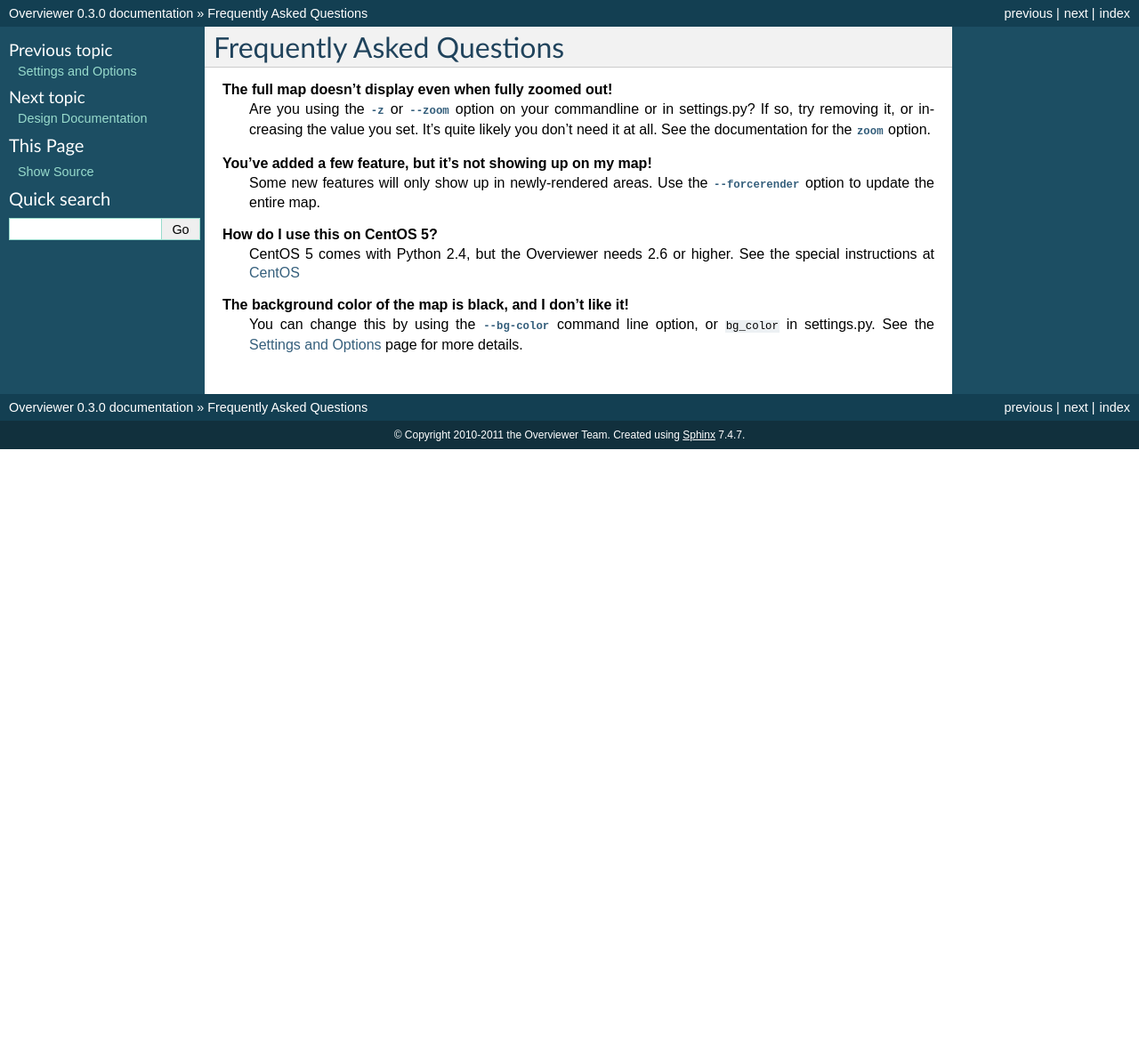
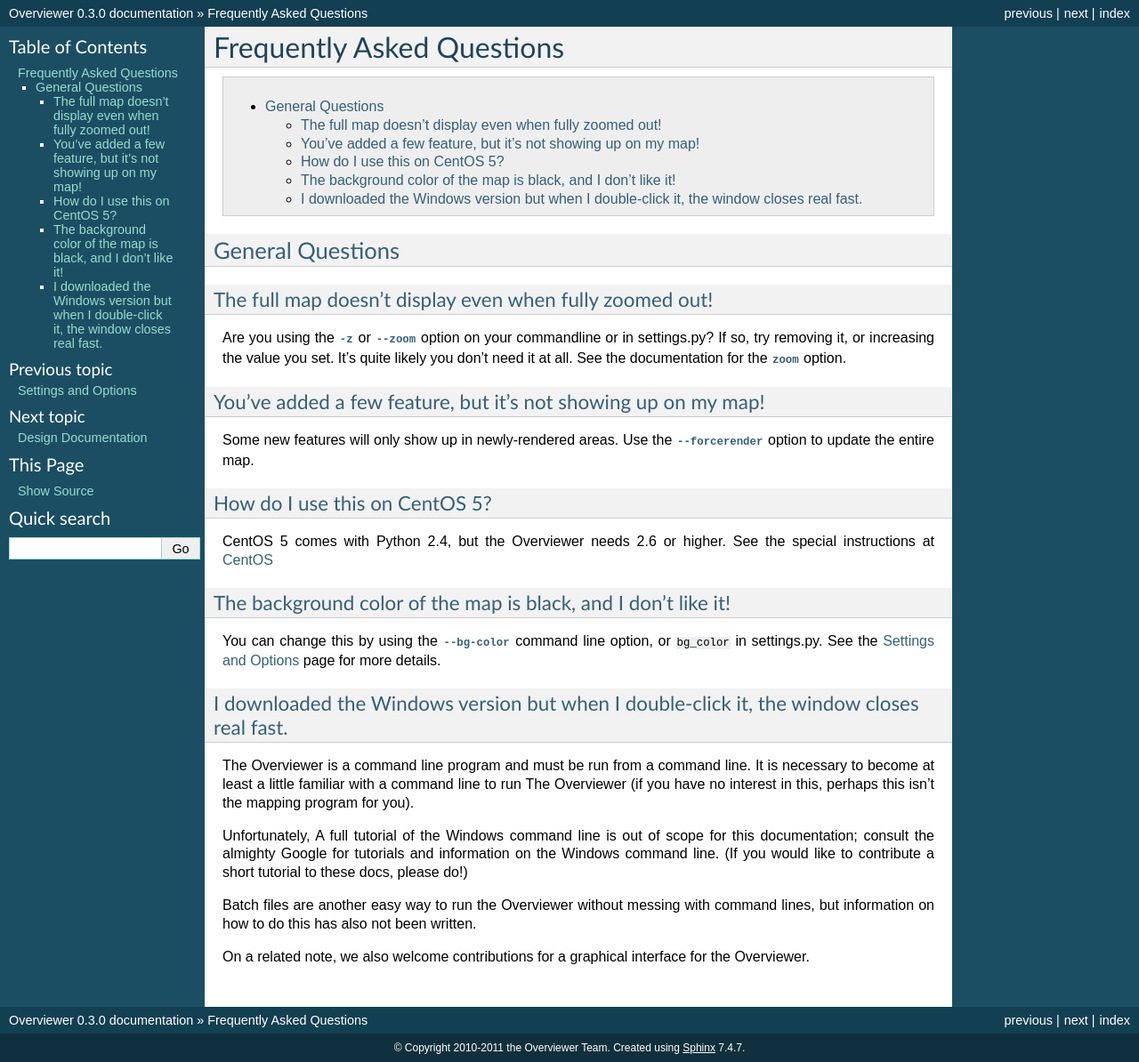
Before and after one commit to overviewer/Minecraft-Overviewer, a Sphinx documentation site: the page built from docs/faq.rst, in a window 1280 px wide. Shown: the whole page at 89% size. Built offline with Sphinx 7.4.7, drawn with Linux system fonts in a browser that asks for light colours; before the commit the page ends 900 px from its top, so only the background shows below that.

Commit message:
added question headers to faq site and added an faq on windows cmd

```diff
--- a/docs/faq.rst
+++ b/docs/faq.rst
@@ -2,21 +2,53 @@
 Frequently Asked Questions
 ==========================
 
-**The full map doesn't display even when fully zoomed out!**
-    Are you using the :option:`-z` or :option:`--zoom <-z>` option on your commandline or
-    in settings.py? If so, try removing it, or increasing the value you set.
-    It's quite likely you don't need it at all. See the documentation for the
-    :option:`zoom <-z>` option.
+.. contents::
+    :local:
 
-**You've added a few feature, but it's not showing up on my map!**
-    Some new features will only show up in newly-rendered areas. Use the
-    :option:`--forcerender` option to update the entire map.
+General Questions
+=================
 
-**How do I use this on CentOS 5?**
-    CentOS 5 comes with Python 2.4, but the Overviewer needs 2.6 or higher. See
-    the special instructions at :ref:`centos`
+The full map doesn't display even when fully zoomed out!
+--------------------------------------------------------
 
-**The background color of the map is black, and I don't like it!**
-    You can change this by using the :option:`--bg-color` command line option, or
-    ``bg_color`` in settings.py. See the :doc:`options` page for more
-    details.
+Are you using the :option:`-z` or :option:`--zoom <-z>` option on your
+commandline or in settings.py? If so, try removing it, or increasing the value
+you set.  It's quite likely you don't need it at all. See the documentation for
+the :option:`zoom <-z>` option.
+
+You've added a few feature, but it's not showing up on my map!
+--------------------------------------------------------------
+
+Some new features will only show up in newly-rendered areas. Use the
+:option:`--forcerender` option to update the entire map.
+
+How do I use this on CentOS 5?
+------------------------------
+
+CentOS 5 comes with Python 2.4, but the Overviewer needs 2.6 or higher. See the
+special instructions at :ref:`centos`
+
+The background color of the map is black, and I don't like it!
+--------------------------------------------------------------
+
+You can change this by using the :option:`--bg-color` command line option, or
+``bg_color`` in settings.py. See the :doc:`options` page for more details.
+
+I downloaded the Windows version but when I double-click it, the window closes real fast.
+-----------------------------------------------------------------------------------------
+
+The Overviewer is a command line program and must be run from a command line. It
+is necessary to become at least a little familiar with a command line to run The
+Overviewer (if you have no interest in this, perhaps this isn't the mapping
+program for you).
+
+Unfortunately, A full tutorial of the Windows command line is out of scope for this
+documentation; consult the almighty Google for tutorials and information on
+the Windows command line. (If you would like to contribute a short tutorial to
+these docs, please do!)
+
+Batch files are another easy way to run the Overviewer without messing with
+command lines, but information on how to do this has also not been written.
+
+On a related note, we also welcome contributions for a graphical interface for
+the Overviewer.
```
